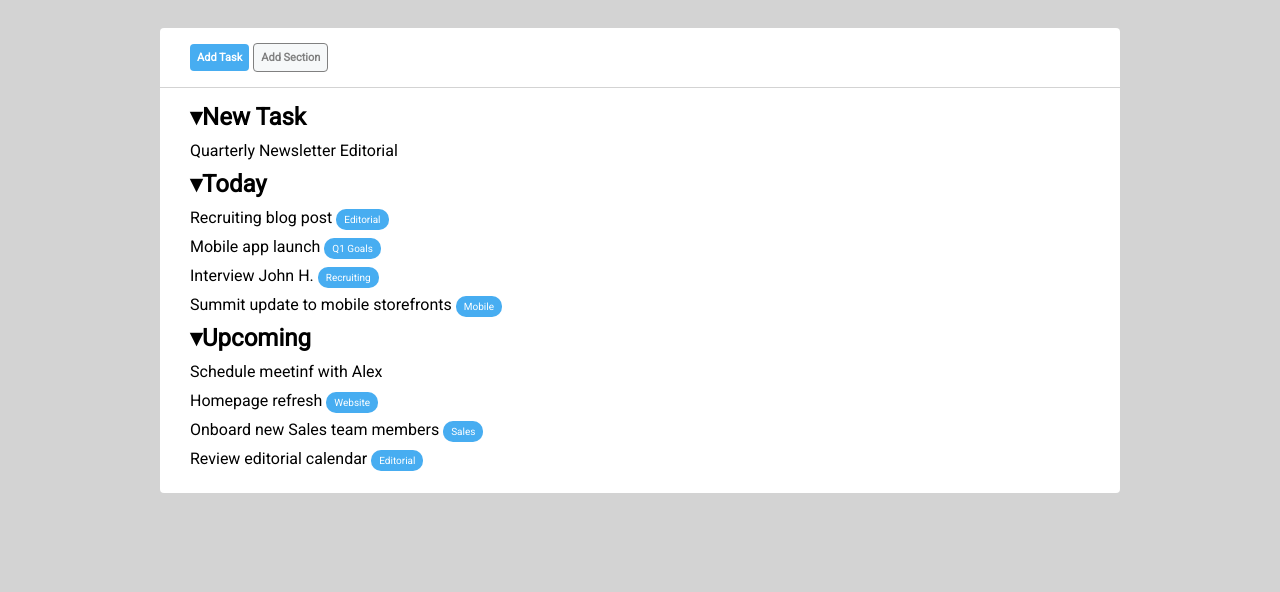
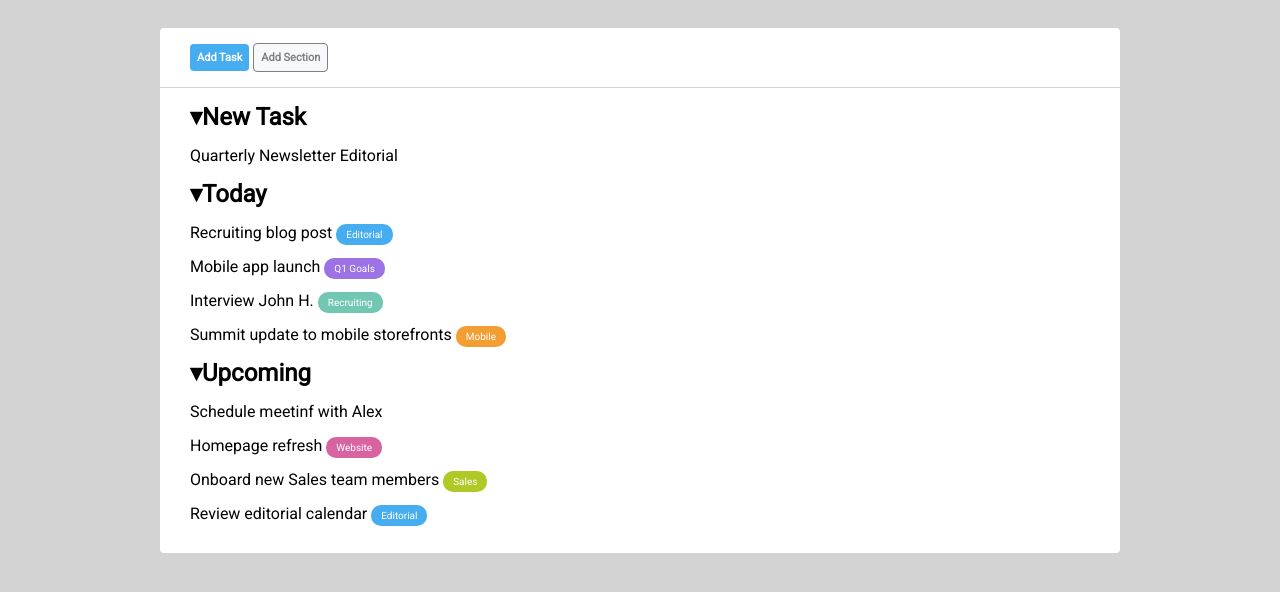
Before and after one commit to GiadaMarzapane/html-css-toboolist, a plain HTML site: page index.html in a window 1280 px wide. Shown: the part 72-664 px from the top of the page. Drawn offline with Linux system fonts and the light colour scheme.

Commit message:
Update color tag delle task

```diff
--- a/css/style.css
+++ b/css/style.css
@@ -52,11 +52,12 @@ main{
     margin-top: 1px;
     border-radius: 0 0 4px 4px;
 }
+
 ul{
     margin: 7px 0;
 }
 li{
-    margin: 10px 0;
+    margin: 15px 0;
     list-style-type: none;
 }
 .button{
@@ -64,6 +65,25 @@ li{
     font-size: 10px;
     border-radius: 10px;
     background-color: #47adf1;
-    padding: 5px 8px;
+    padding: 5px 10px;
     text-align: center;
 }
+#goals{
+    background-color: #9c72e4;
+}
+
+#recruiting{
+    background-color: #72c7b2;
+}
+
+#mobile{
+    background-color: #f29e33;
+}
+
+#website{
+    background-color: #d863a1;
+}
+
+#sales{
+    background-color: #b0c926;
+}
```
